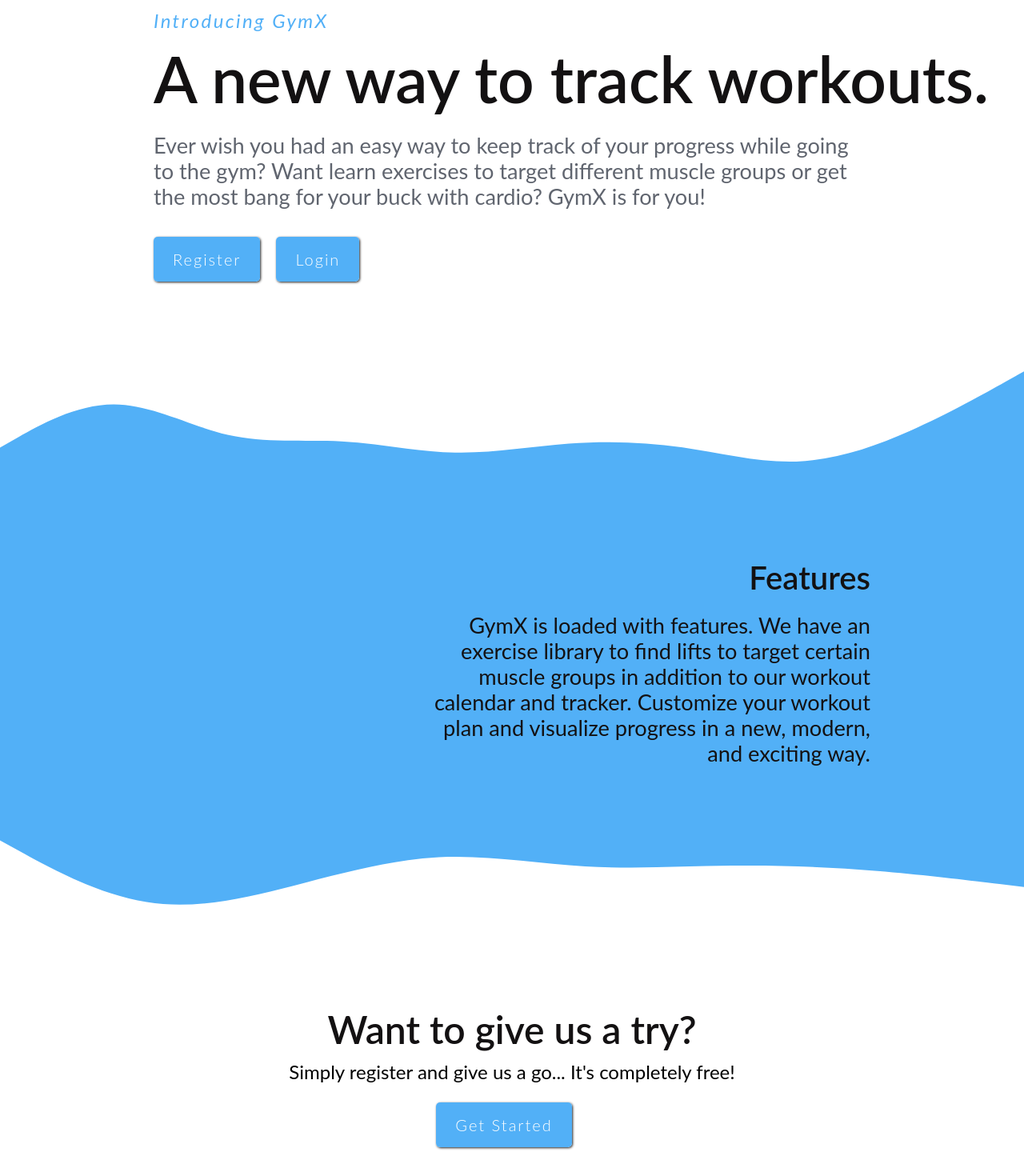
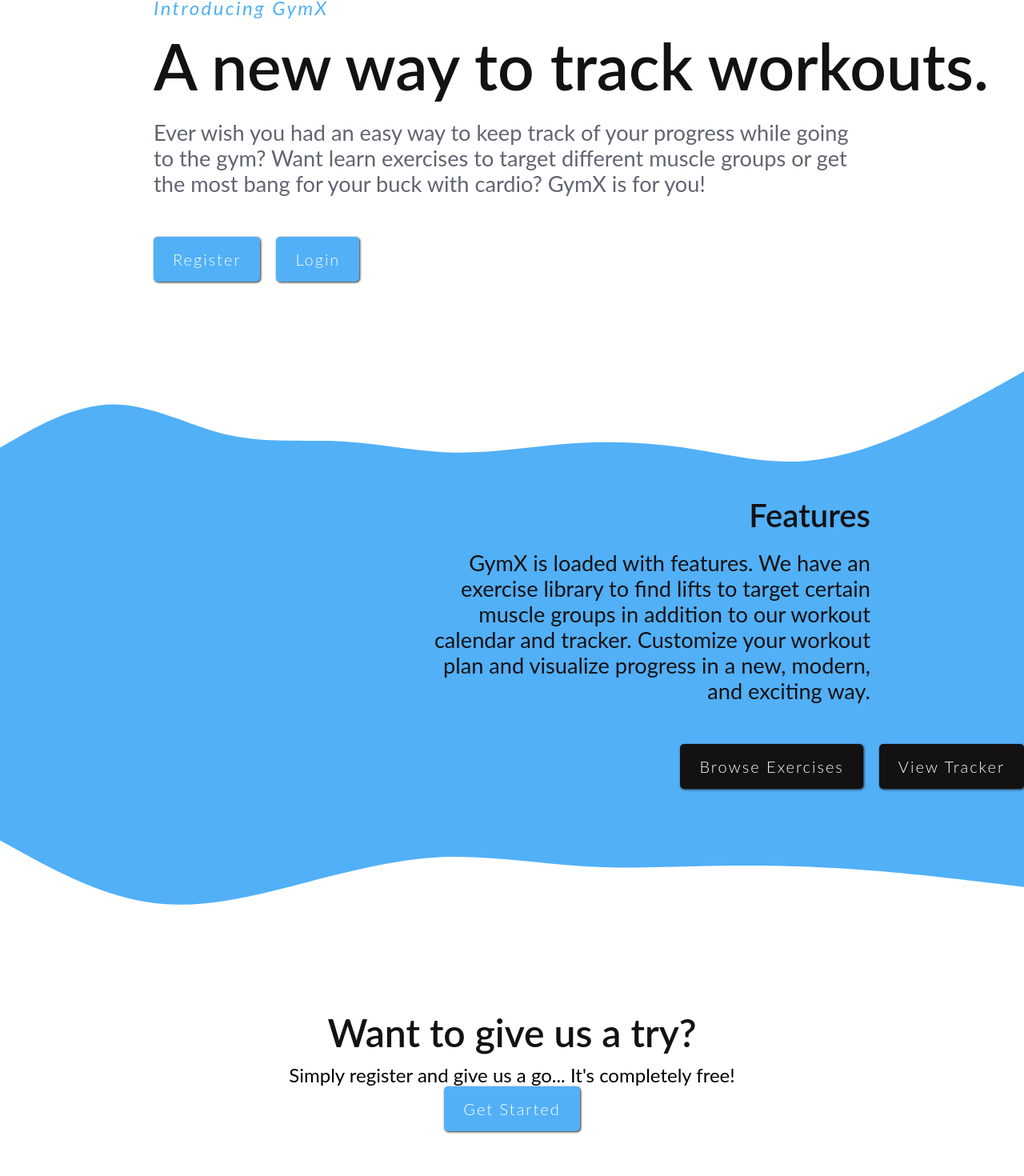
Before and after one commit to jto-d/gymx, a React (Create React App) app: page / in a window 1280 px wide. Shown: the part 169-1639 px from the top of the page at 80% size. Built offline with nearby package versions, Linux system fonts and the light colour scheme.

Commit message:
button reformatting

```diff
--- a/src/pages/Home.js
+++ b/src/pages/Home.js
@@ -1,5 +1,5 @@
 import React from 'react'
-import styled from 'styled-components'
+import styled, { css }  from 'styled-components'
 import curve1 from '../assets/curves/curve1.svg'
 import curve2 from '../assets/curves/curve2.svg'
 import curve3 from '../assets/curves/curve3.svg'
@@ -59,13 +59,13 @@
 
   flex-direction: row;
 
+  a+a{
+    margin-left: 20px;
+  }
+
 `
 
-const StyledButton = styled.div`
-
-  margin-right: 20px;
-
-  a {
+const StyledButton = styled.button`
   padding: 1rem 1.5rem;
 
   background-color: var(--highlight-color);
@@ -83,12 +83,21 @@
   transition: all 0.3s ease-in-out;
 
   &:hover {
-      background-color: var(--secondary-bg-color);
-
-    }
+    background-color: var(--dark-highlight-color);
   }
 
+  ${props => props.invert && css`
+    background-color: var(--primary-color);
+    color: var(--bg-color);
+
+    &:hover {
+      background-color: var(--secondary-color);
+    }
+
+  `}
+
 `
+
 
 const StyledFeatures = styled.div`
   display: flex;
@@ -165,12 +174,8 @@
           cardio? GymX is for you!
         </p>
         <StyledButtons>
-          <StyledButton>
-            <a href="/register">Register</a>
-          </StyledButton>
-          <StyledButton>
-            <a href="/login">Login</a>
-          </StyledButton>
+            <StyledButton as="a" href="/register">Register</StyledButton>
+            <StyledButton as="a" href="/login">Login</StyledButton>
         </StyledButtons>
       </StyledText>
     </StyledMain>
@@ -180,14 +185,16 @@
           in addition to our workout calendar and tracker. Customize your workout plan and visualize progress in a new,
           modern, and exciting way.
         </p>
+        <StyledButtons css={{marginRight: "15%"}}>
+          <StyledButton invert as="a" href="/exercises">Browse Exercises</StyledButton>
+          <StyledButton invert as="a" href="/tracker">View Tracker</StyledButton>
+        </StyledButtons>
     </StyledFeatures>
 
     <StyledDescription>
       <h1>Want to give us a try?</h1>
       <p>Simply register and give us a go... It's completely free!</p>
-      <StyledButton style={{ marginTop: `40px` }}>
-        <a href="/register">Get Started</a>
-      </StyledButton>
+        <StyledButton as="a" href="/register">Get Started</StyledButton>
     </StyledDescription></>
   )
 }
--- a/src/styles/GlobalStyle.js
+++ b/src/styles/GlobalStyle.js
@@ -14,6 +14,7 @@
         font-family: var(--font-lato);
 
     }
+
 `
 
 
--- a/src/styles/variables.js
+++ b/src/styles/variables.js
@@ -11,7 +11,9 @@
 
         --primary-color: #131112;
         --secondary-color: #60656F;
+
         --highlight-color: #52b0f7;
+        --dark-highlight-color: #3079b1;
 
         --font-lato: 'Lato', sans-serif;
     }
```
Lines whose indentation alone changed are shown as unchanged.
